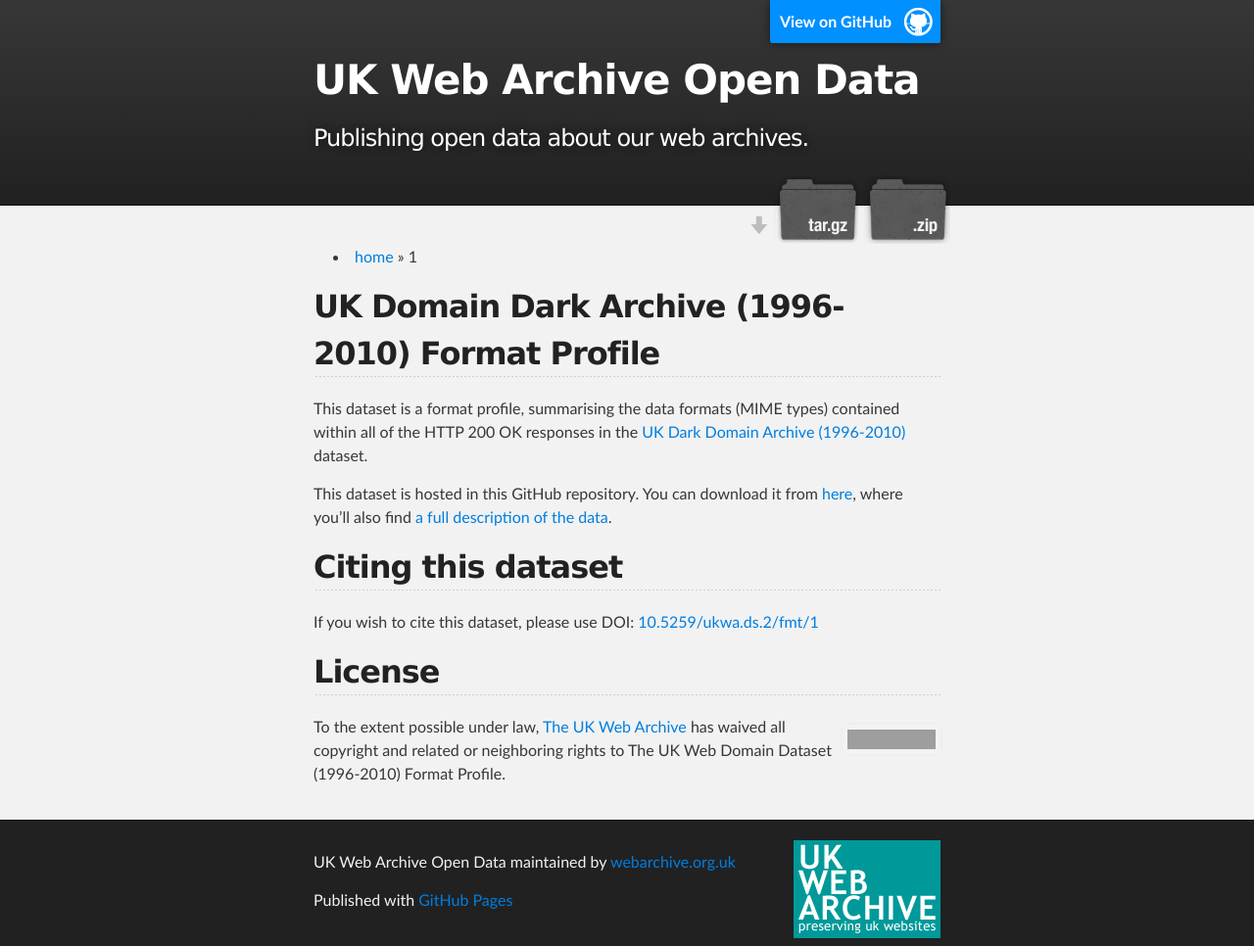
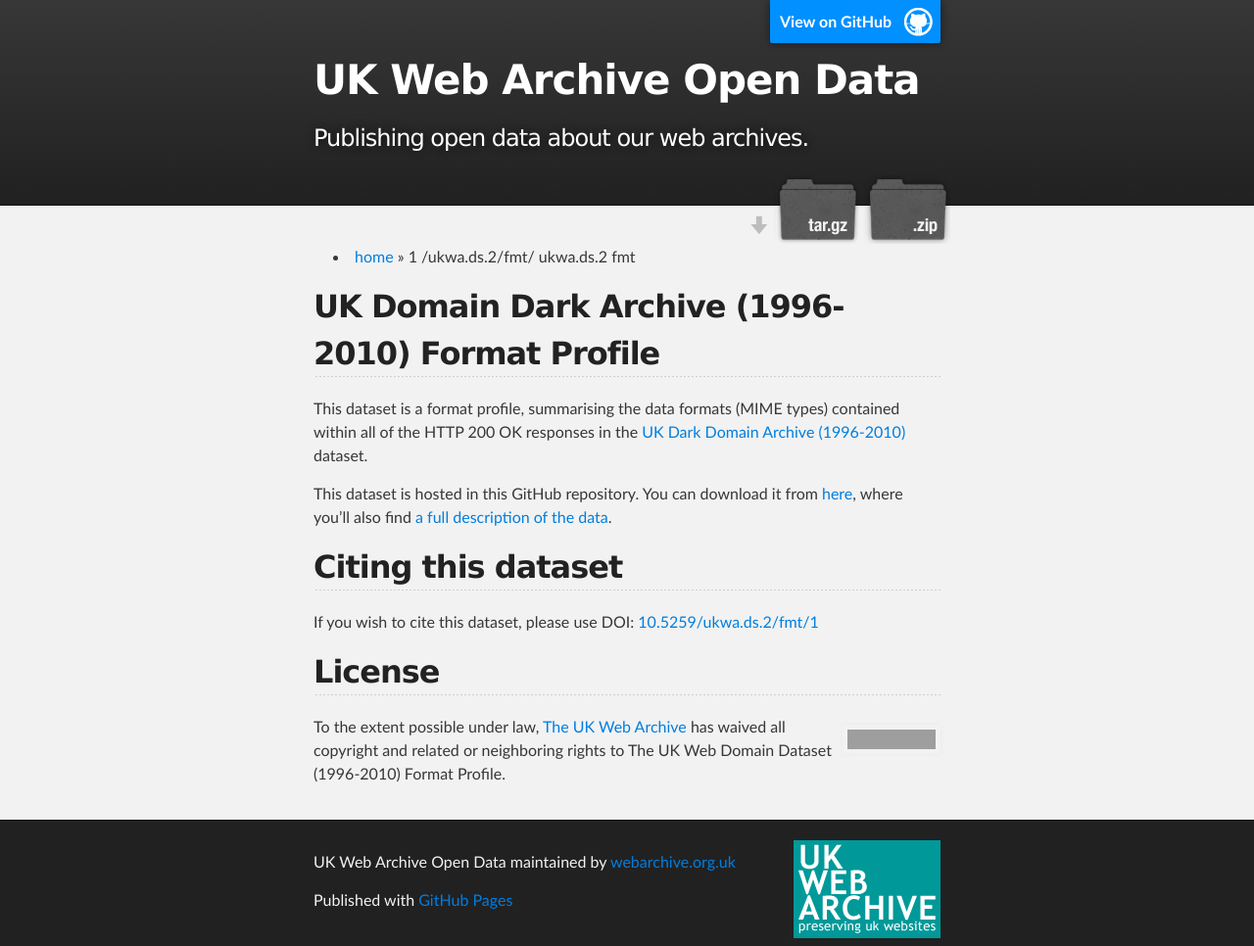
Before and after one commit to ukwa/opendata, a Jekyll site: the page built from ukwa.ds.2/fmt/index.md, in a window 1280 px wide. Shown: the whole page at 98% size. Built offline with Jekyll 4.4.1, drawn with Linux system fonts in a browser that asks for light colours; grey boxes are pictures that could not be loaded.

Commit message:
Attempted to tweak breadcrumb fix.

```diff
--- a/_layouts/default.html
+++ b/_layouts/default.html
@@ -39,7 +39,7 @@
  {% if num_parts == "0" or num_parts == "-1" %}
   <li><a href="/">home</a> &nbsp; </li>
  {% else %}
-  <li><a href="/">home</a> &#187; {{ num_parts }}</li>
+  <li><a href="/">home</a> &#187; {{ num_parts }} {{ page.url }} {{url_parts}} </li>
 
   {% for unused in breadcrumb_list limit:num_parts %}
    {% capture first_word %}{{ url_parts | truncatewords:1 | remove:"..."}}{% endcapture %}
```
